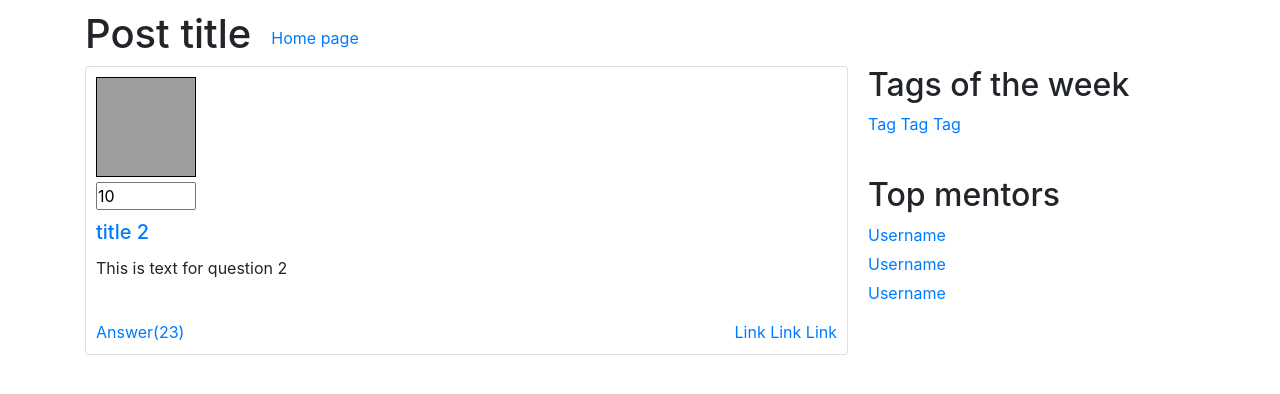
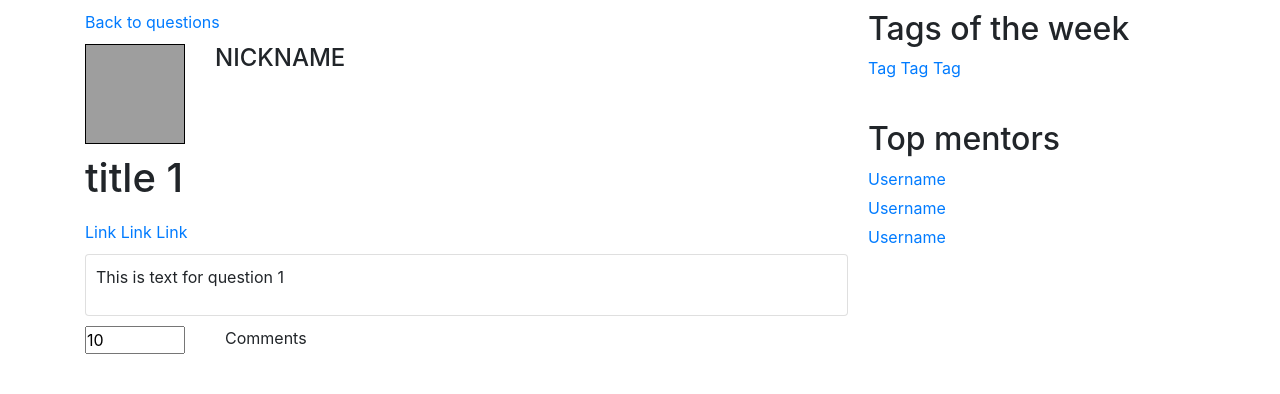
Before and after one commit to Aitokizu/AskMe_Tsareva, a Django app: page /question/1 in a window 1280 px wide. Shown: the part 70-464 px from the top of the page. Run offline with Django 5.2, Linux system fonts and the light colour scheme; grey boxes are pictures that could not be loaded.

Commit message:
not important update

```diff
--- a/app/views.py
+++ b/app/views.py
@@ -1,7 +1,7 @@
 import copy
 
 from django.core.paginator import Paginator, PageNotAnInteger, EmptyPage
-from django.http import HttpResponse
+from django.http import HttpResponse, Http404
 from django.shortcuts import render
 
 QUESTIONS = [
@@ -24,18 +24,18 @@ def index(request):
 def new(request):
     new_questions = copy.deepcopy(QUESTIONS)
     new_questions.reverse()
+    page = paginate(new_questions, request, per_page=5)
     return render(
         request,
         template_name='new_questions.html',
-        context={'questions': new_questions}
+        context={'questions': page.object_list, 'page_obj': page}
     )
 
 def question(request, question_id):
-    one_question = QUESTIONS[question_id]
-    return render(
-        request, 'post.html',
-        {'item': one_question}
-    )
+    one_question = next((q for q in QUESTIONS if q['id'] == question_id), None)
+    if one_question is None:
+        raise Http404("Question not found")
+    return render(request, 'post.html', {'item': one_question})
 
 def paginate(objects_list, request, per_page=10):
     page_num = request.GET.get('page', 1)
--- a/static/vanilla.css
+++ b/static/vanilla.css
@@ -121,3 +121,15 @@ body{
     padding: 5px 10px;
     margin: 0 5px;
 }
+
+.user-nickname{
+    display: flex;
+    flex-direction: row;
+    gap: 30px;
+}
+
+.other{
+    display: flex;
+    flex-direction: row;
+    gap: 40px;
+}
--- a/templates/new_questions.html
+++ b/templates/new_questions.html
@@ -15,4 +15,6 @@
 
                     {% endfor %}
 
+                    {% include 'layouts/pagination.html' %}
+
 {% endblock %}
--- a/templates/post.html
+++ b/templates/post.html
@@ -1,15 +1,28 @@
 {% extends 'layouts/base.html' %}
 {% load static %}
 
-{% block headline %}
-    <div class="title-bar">
-        <h1>Post title</h1>
-        <a href="{% url 'index' %}">Home page</a>
-    </div>
-{% endblock %}
 
 {% block content %}
+    <a href="{% url 'index' %}" class="back-button">Back to questions</a>
+    <div class="user-nickname">
+        <img src="./image.jpg" alt="image" class="card-image">
+        <h4 >NICKNAME</h4>
+    </div>
+    <h1>{{ item.title }}</h1>
+    <div class="tags">
+        <a href="tag.html">Link</a>
+        <a href="tag.html">Link</a>
+        <a href="tag.html">Link</a>
+    </div>
+    <article class="card">
 
-    {% include 'layouts/question_card.html' with question=item %}
+        <p>{{ item.text }}</p>
+
+    </article>
+    <div class="other">
+        <input type="number" class="card-likes" value="10">
+        <a>Comments</a>
+
+    </div>
 
 {% endblock %}
```
